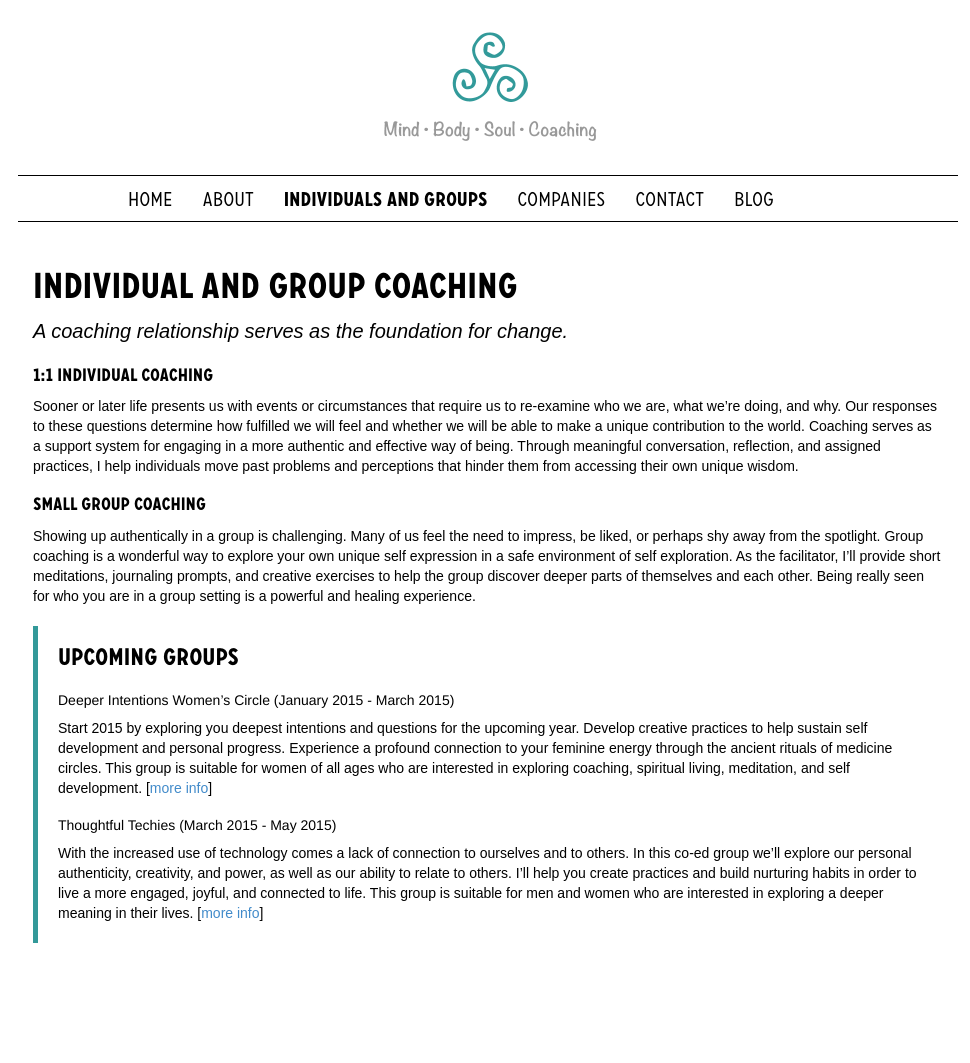
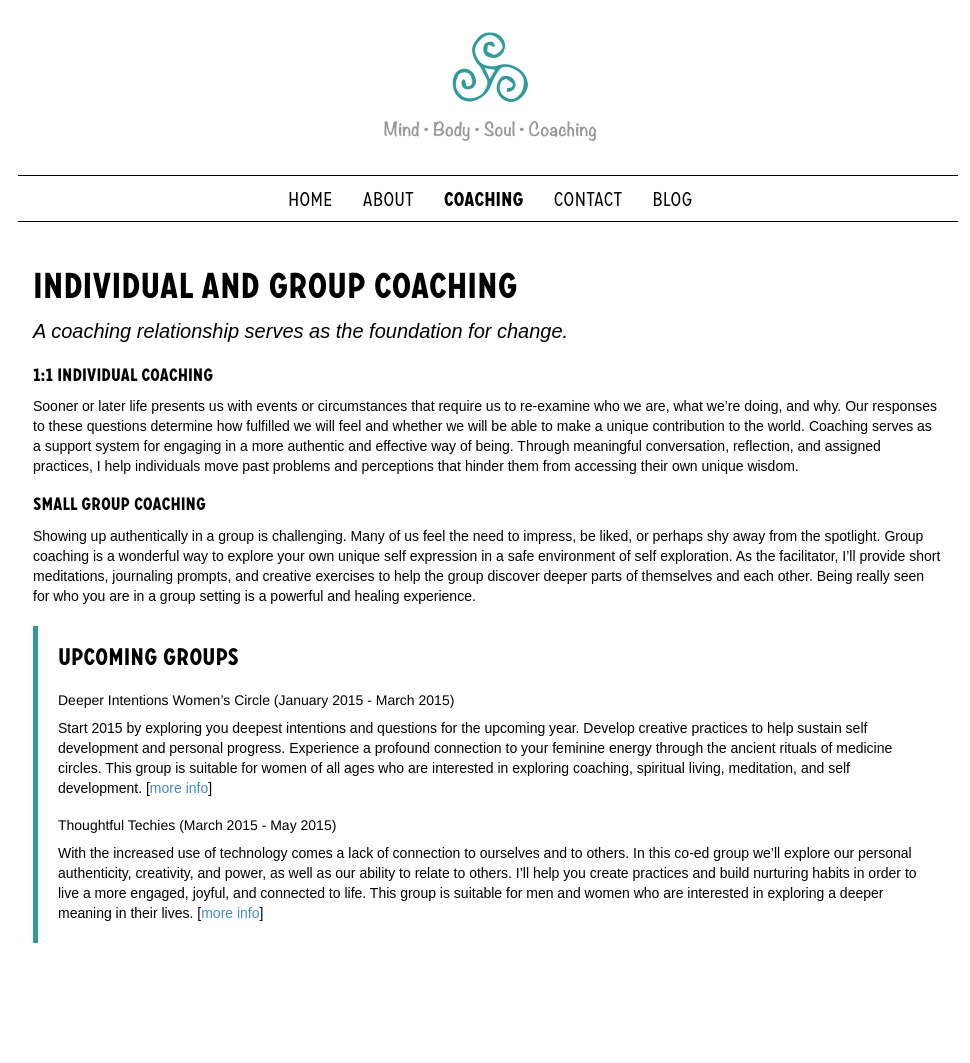
Before and after one commit to kylemaclaren/jessiecurtner, a Jekyll site: the page built from coaching.md, in a window 1280 px wide. Shown: the whole page, without its empty margins (152-1122 px from the left). Built offline with Jekyll 4.4.1, drawn with Linux system fonts in a browser that asks for light colours; nearby versions of some CDN libraries.

Commit message:
Removing Companies and editing Individuals

```diff
--- a/_config.yml
+++ b/_config.yml
@@ -14,10 +14,8 @@ navigation:
     url: /
   - title: About
     url: /about/
-  - title: Individuals and Groups
-    url: /individuals/
-  - title: Companies
-    url: /companies/
+  - title: Coaching
+    url: /coaching/
   - title: Contact
     url: /contact/
   - title: Blog
--- a/individuals.md
+++ b/coaching.md
@@ -1,7 +1,7 @@
 ---
 layout: page
 title: Individual and Group Coaching
-permalink: /individuals/
+permalink: /coaching/
 ---
 
 ### A coaching relationship serves as the foundation for change.
--- a/css/custom.css
+++ b/css/custom.css
@@ -147,12 +147,15 @@ hr {
   .container {
     width: 800px;
   }
+  .navbar-nav {
+    margin-left: 160px;
+  }
 }
 @media (min-width: 992px) {
   .container {
     width: 970px;
   }
   .navbar-nav {
-    margin-left: 80px;
+    margin-left: 240px;
   }
 }
```
Also changed, not shown: companies.md (deleted, +0 -19 lines), groups.md (deleted, +0 -9 lines), home.md (+1 -1 lines).
